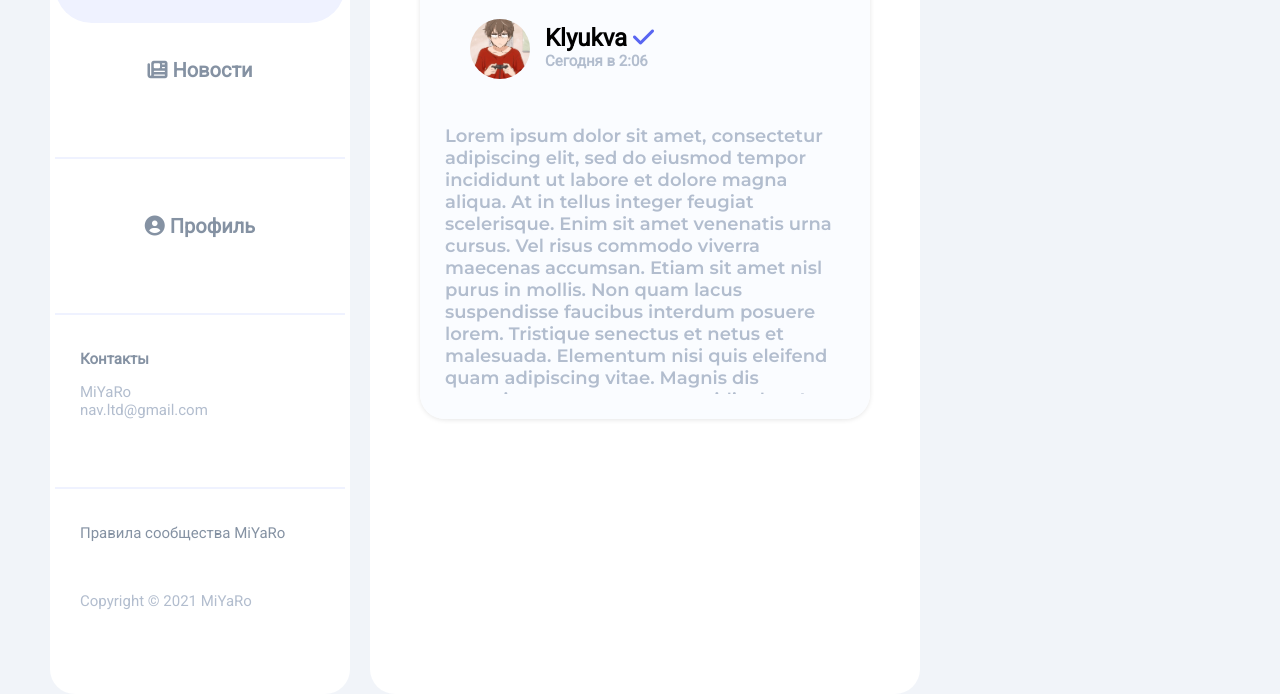
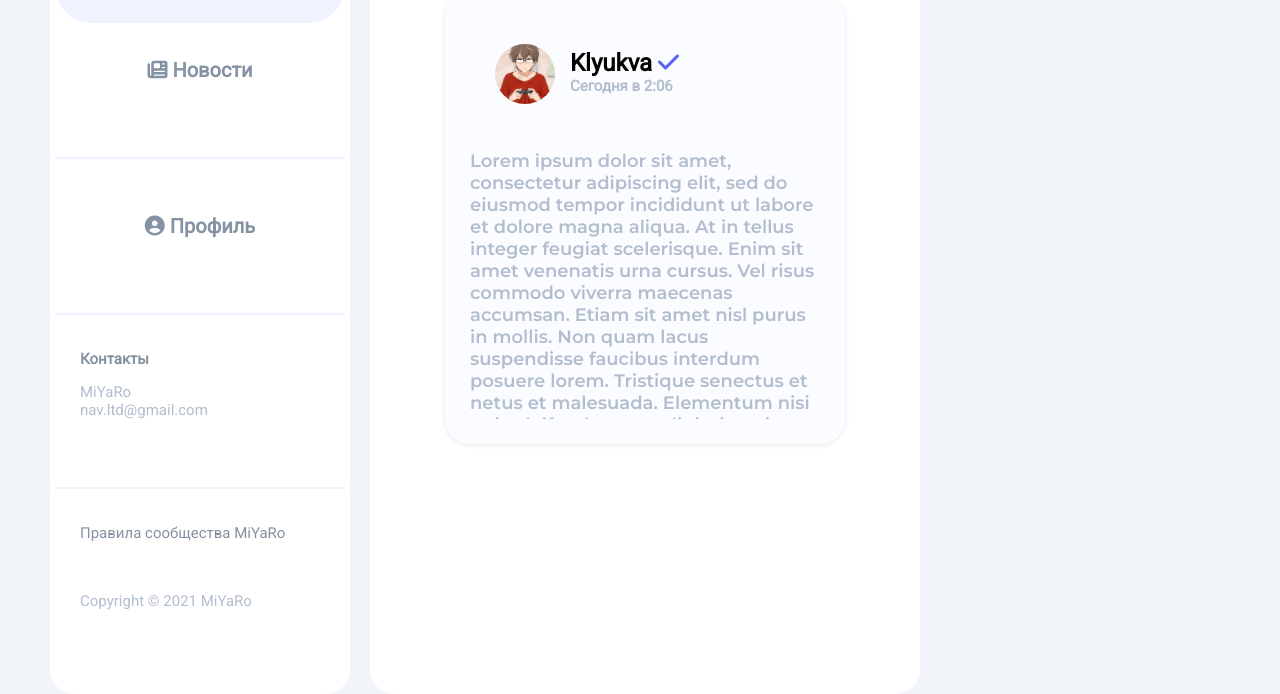
Before and after one commit to levalyukov/miyaro-demo.github.io, a plain HTML site: page index.html in a window 1280 px wide. Shown: the part 196-890 px from the top of the page. Drawn offline with Linux system fonts and the light colour scheme.

Commit message:
Update style.css

```diff
--- a/Assets/Css/style.css
+++ b/Assets/Css/style.css
@@ -146,6 +146,7 @@ body {
     height: 800px;
     margin: 25px 10px 0 10px;
     border-radius: 25px;
+    border: 25px solid #fff;
 }
 .br {
     margin-top: 50px;
```
